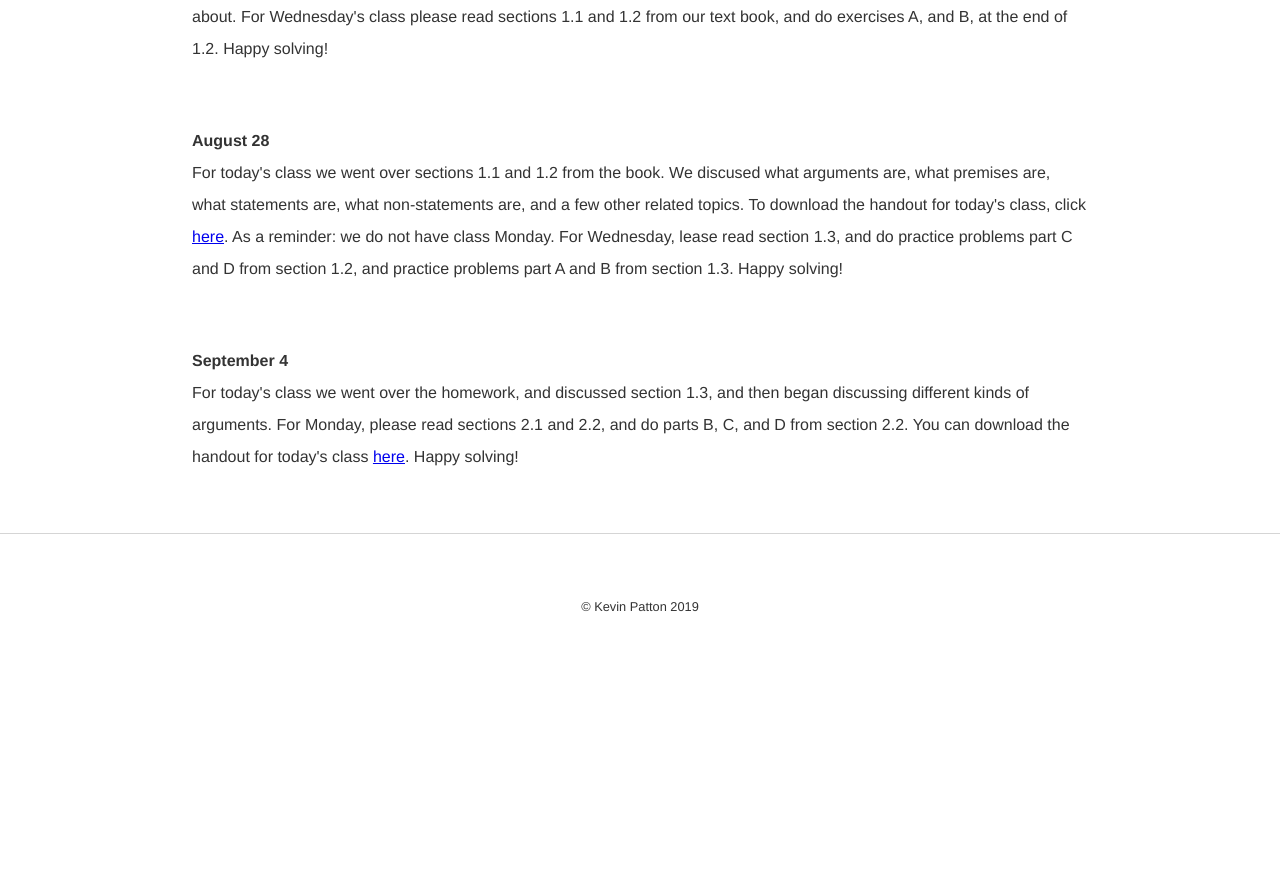
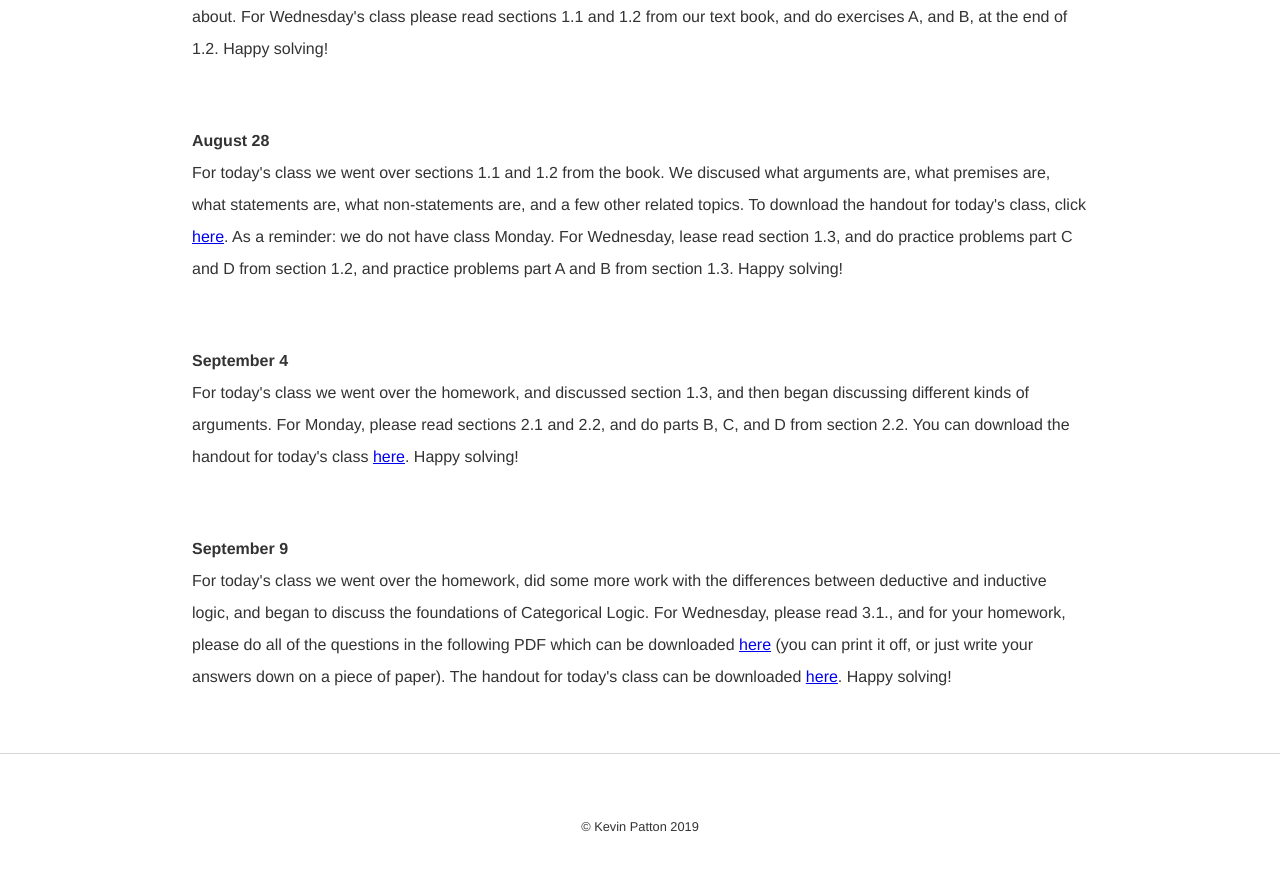
Before and after one commit to kevinjpatton/kevinjpatton.github.io, a Jekyll site: the page built from teaching/phil_1210/index.html, in a window 1280 px wide and 900 px high, scrolled down 760 px. Shown: the top 871 px of the window. Built offline with Jekyll 4.4.1, drawn with Linux system fonts in a browser that asks for light colours; Markdown is read by kramdown in place of the engine named in the settings; before the commit the page ends 1440 px from its top, so only the background shows below that.

Commit message:
Update index.html

```diff
--- a/teaching/phil_1210/index.html
+++ b/teaching/phil_1210/index.html
@@ -16,3 +16,5 @@ For today's class we went over our syllabus, looked at our class website, and be
 For today's class we went over sections 1.1 and 1.2 from the book.  We discused what arguments are, what premises are, what statements are, what non-statements are, and a few other related topics.  To download the handout for today's class, click <a href="/teaching/phil_1210/Day 2 - Section 1.1 - 1.2.pdf" target="_blank">here</a>.  As a reminder: we do not have class Monday.  For Wednesday, lease read section 1.3, and do practice problems part C and D from section 1.2, and practice problems part A and B from section 1.3.  Happy solving!</p>
 <p><b>September 4</b><br>
 For today's class we went over the homework, and discussed section 1.3, and then began discussing different kinds of arguments.  For Monday, please read sections 2.1 and 2.2, and do parts B, C, and D from section 2.2.  You can download the handout for today's class <a href="/teaching/phil_1210/Day 3 - Section 2.2.pdf" target="_blank">here</a>. 	Happy solving!</p>
+<p><b>September 9</b><br>
+For today's class we went over the homework, did some more work with the differences between deductive and inductive logic, and began to discuss the foundations of Categorical Logic.  For Wednesday, please read 3.1., and for your homework, please do all of the questions in the following PDF which can be downloaded <a href="/teaching/phil_1210/2.2 Practice.pdf" target="_blank">here</a> (you can print it off, or just write your answers down on a piece of paper).  The handout for today's class can be downloaded <a href="/teaching/phil_1210/Day 4 - Section 4.1.pdf" target="_blank">here</a>. 	Happy solving!</p>
```
